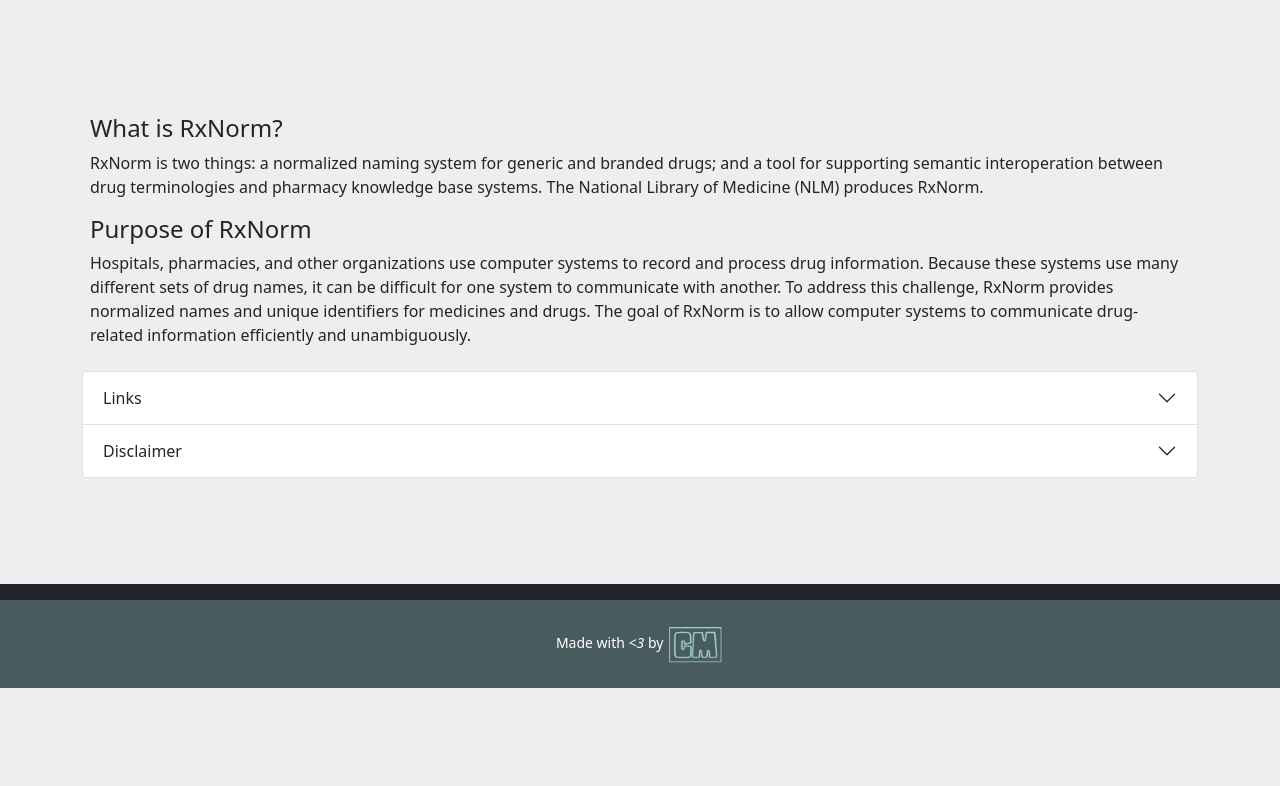
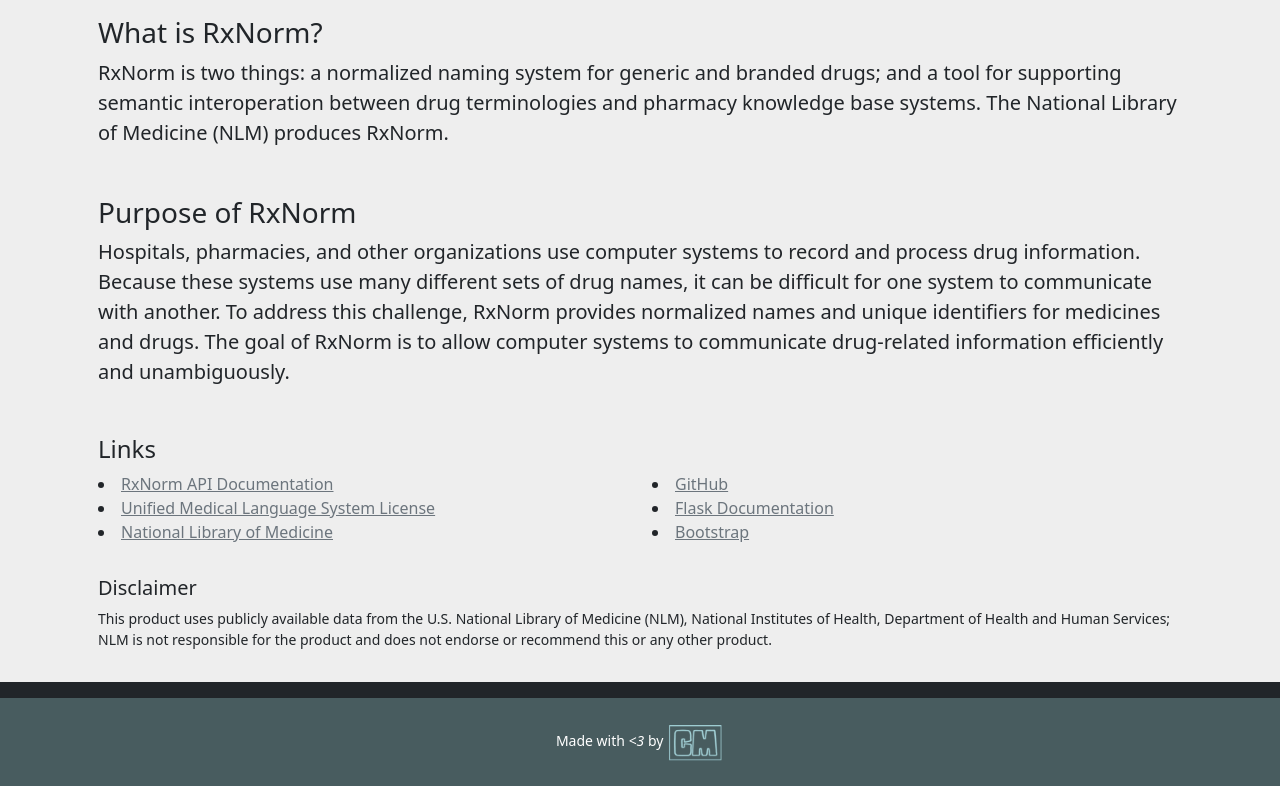
Before and after one commit to chrismannina/med-magic, a Flask app: page /about in a window 1280 px wide. Shown: the part 112-898 px from the top of the page. Before the commit the page ends 800 px from the top, so only its background shows below. Run offline with Flask 2, Linux system fonts and the light colour scheme.

Commit message:
Update about.html
reformatted and cleaned up

```diff
--- a/app/templates/about.html
+++ b/app/templates/about.html
@@ -1,43 +1,30 @@
 {% extends 'base.html' %} {% block title %}About{% endblock %} {% block content
 %}
 
-
-<div class="row p-2">
-
-    <h4>What is RxNorm?</h4>
-    <p>RxNorm is two things: a normalized naming system for generic and branded drugs; and a tool for supporting semantic interoperation between drug terminologies and pharmacy knowledge base systems. The National Library of Medicine (NLM) produces RxNorm.</p>
-
-    <h4>Purpose of RxNorm</h4>
-    <p>Hospitals, pharmacies, and other organizations use computer systems to record and process drug information. Because these systems use many different sets of drug names, it can be difficult for one system to communicate with another. To address this challenge, RxNorm provides normalized names and unique identifiers for medicines and drugs. The goal of RxNorm is to allow computer systems to communicate drug-related information efficiently and unambiguously.</p>
-
+<div class="row p-3">
+  <h3>What is RxNorm?</h3>
+  <p class="lead">
+    RxNorm is two things: a normalized naming system for generic and branded
+    drugs; and a tool for supporting semantic interoperation between drug
+    terminologies and pharmacy knowledge base systems. The National Library of
+    Medicine (NLM) produces RxNorm.
+  </p>
 </div>
-
-
-<div class="accordion" id="accordionExample">
-  <!-- Heading 2 -->
-  <div class="accordion-item">
-    <h2 class="accordion-header" id="headingTwo">
-      <button
-        class="accordion-button collapsed"
-        type="button"
-        data-bs-toggle="collapse"
-        data-bs-target="#collapseTwo"
-        aria-expanded="false"
-        aria-controls="collapseTwo"
-      >
-        Links
-      </button>
-    </h2>
-    <div
-      id="collapseTwo"
-      class="accordion-collapse collapse"
-      aria-labelledby="headingTwo"
-      data-bs-parent="#accordionExample"
-    >
-      <div class="accordion-body">
-        <div class="row">
+<div class="row p-3">
+  <h3>Purpose of RxNorm</h3>
+  <p class="lead">
+    Hospitals, pharmacies, and other organizations use computer systems to
+    record and process drug information. Because these systems use many
+    different sets of drug names, it can be difficult for one system to
+    communicate with another. To address this challenge, RxNorm provides
+    normalized names and unique identifiers for medicines and drugs. The goal of
+    RxNorm is to allow computer systems to communicate drug-related information
+    efficiently and unambiguously.
+  </p>
+</div>
+<div class="row p-3">
+  <h4>Links</h4>
   <div class="col">
-            <h5>Information</h5>
     <li>
       <a
         href="https://lhncbc.nlm.nih.gov/RxNav/APIs/RxNormAPIs.html"
@@ -55,16 +42,12 @@
       >
     </li>
     <li>
-              <a
-                href="https://www.nlm.nih.gov/"
-                class="link-secondary"
-                target="_blank"
+      <a href="https://www.nlm.nih.gov/" class="link-secondary" target="_blank"
         >National Library of Medicine</a
       >
     </li>
   </div>
   <div class="col">
-            <h5>Development</h5>
     <li>
       <a
         href="https://github.com/chrismannina/med-magic"
@@ -82,47 +65,19 @@
       >
     </li>
     <li>
-              <a
-                href="https://getbootstrap.com/"
-                class="link-secondary"
-                target="_blank"
+      <a href="https://getbootstrap.com/" class="link-secondary" target="_blank"
         >Bootstrap</a
       >
     </li>
   </div>
 </div>
-      </div>
-    </div>
-  </div>
-  <!-- Heading 3 -->
-  <div class="accordion-item">
-    <h2 class="accordion-header" id="headingThree">
-      <button
-        class="accordion-button collapsed"
-        type="button"
-        data-bs-toggle="collapse"
-        data-bs-target="#collapseThree"
-        aria-expanded="false"
-        aria-controls="collapseThree"
-      >
-        Disclaimer
-      </button>
-    </h2>
-    <div
-      id="collapseThree"
-      class="accordion-collapse collapse"
-      aria-labelledby="headingThree"
-      data-bs-parent="#accordionExample"
-    >
-      <div class="accordion-body">
-        <p>
-          This product uses publicly available data from the U.S. National
-          Library of Medicine (NLM), National Institutes of Health, Department
-          of Health and Human Services; NLM is not responsible for the product
-          and does not endorse or recommend this or any other product.
+<div class="row p-3">
+  <h5>Disclaimer</h5>
+  <p class="small">
+    This product uses publicly available data from the U.S. National Library of
+    Medicine (NLM), National Institutes of Health, Department of Health and
+    Human Services; NLM is not responsible for the product and does not endorse
+    or recommend this or any other product.
   </p>
 </div>
-    </div>
-  </div>
-</div>
 {% endblock %}
```
Lines whose indentation alone changed are shown as unchanged.
